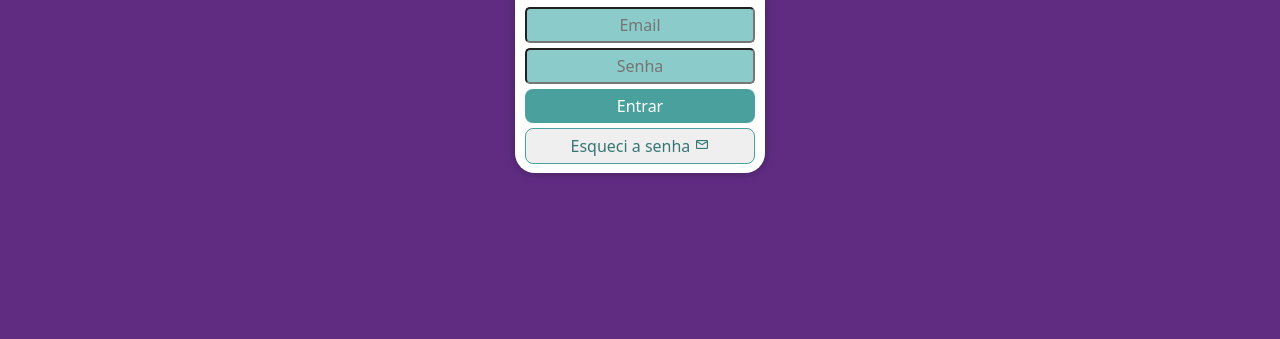
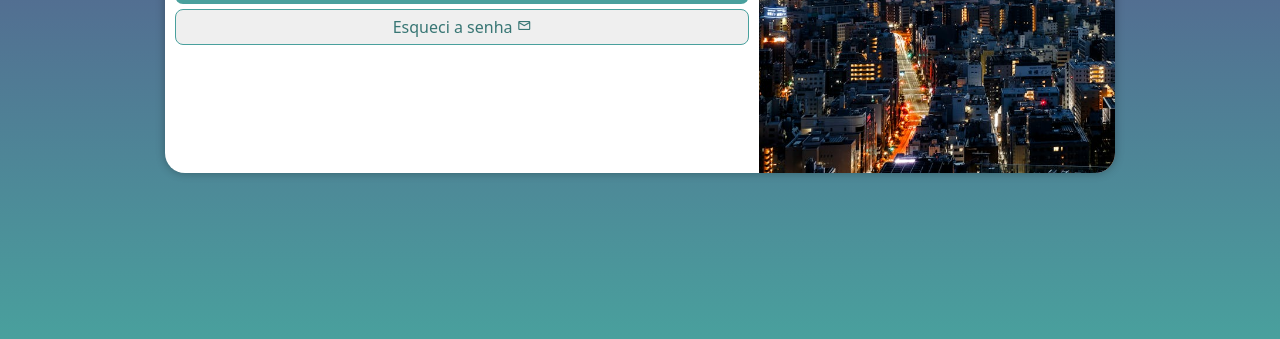
Before and after one commit to BrenoPinh/projeto-login, a plain HTML site: page index.html in a window 1280 px wide. Shown: the part 461-800 px from the top of the page. Drawn offline with nearby package versions, Linux system fonts and the light colour scheme.

Commit message:
media query de dispositivos

```diff
--- /dev/null
+++ b/estilos/media-query.css
@@ -0,0 +1,60 @@
+@charset "UTF-8";
+/* Small devices (portrait tablets and large phones, 600px and up) */
+/* Medium devices (landscape tablets, 768px and up) */
+/* Large devices (laptops/desktops, 992px and up) */
+/* Extra large devices (large laptops and desktops, 1200px and up) */
+
+:root{
+    --verde: #49a09d;
+    --lilas: #5f2c82;
+    --verde-escuro: #387674;
+    --verde-claro: rgb(139, 203, 201);
+}
+
+@media screen and (orientation: landscape){
+    section#login{
+        display: flex;
+        flex-direction: row-reverse;
+        max-width: 950px;
+        height: 500px;
+    }
+    div#imagem{
+        width: 50%;
+        height: 100%;
+        border-radius: 0px 20px 20px 0px;
+    }
+}
+
+@media screen and (min-width: 768px){
+    body{
+        background-image: linear-gradient(to top, var(--verde), var(--lilas));
+    }
+    section#login{
+        display: flex;
+        flex-direction: row;
+        width: 90%;
+        height: 300px;
+    }
+    div#imagem{
+        height: 100%;
+        width: 50%;
+        border-radius: 20px 0px 0px 20px;
+    }
+}
+
+@media screen and (min-width: 992px) {
+    body{
+        background-image: linear-gradient(to top, var(--verde), var(--lilas));
+    }
+    section#login{
+        display: flex;
+        flex-direction: row-reverse;
+        max-width: 950px;
+        height: 500px;
+    }
+    div#imagem{
+        width: 50%;
+        height: 100%;
+        border-radius: 0px 20px 20px 0px;
+    }
+}
--- a/estilos/style.css
+++ b/estilos/style.css
@@ -23,7 +23,7 @@
 
 body,html{
     width: 100vw;
-    height: 96vh;
+    height: 100vh;
     background-color: var(--lilas);
 }
 
@@ -44,6 +44,9 @@ section#login{
         top: 50%;
         left: 50%;
         translate: -50% -50%;
+
+        transition: width .3s, height .3s;
+        transition-timing-function: ease;
 }
 
 div#imagem{
@@ -55,8 +58,11 @@ div#imagem{
 }
 
 div#formulario{
-    display: block;
+    display: flex;
+    flex-direction: column;
+    position: relative;
     padding: 10px;
+    justify-content: center;
 }
 
 div#formulario>h1{
--- a/index.html
+++ b/index.html
@@ -6,6 +6,7 @@
     <title>Login</title>
     <link href="https://fonts.googleapis.com/css2?family=Material+Symbols+Outlined" rel="stylesheet" />
     <link rel="stylesheet" href="estilos/style.css">
+    <link rel="stylesheet" href="estilos/media-query.css">
 </head>
 <body>
     <main>
```
